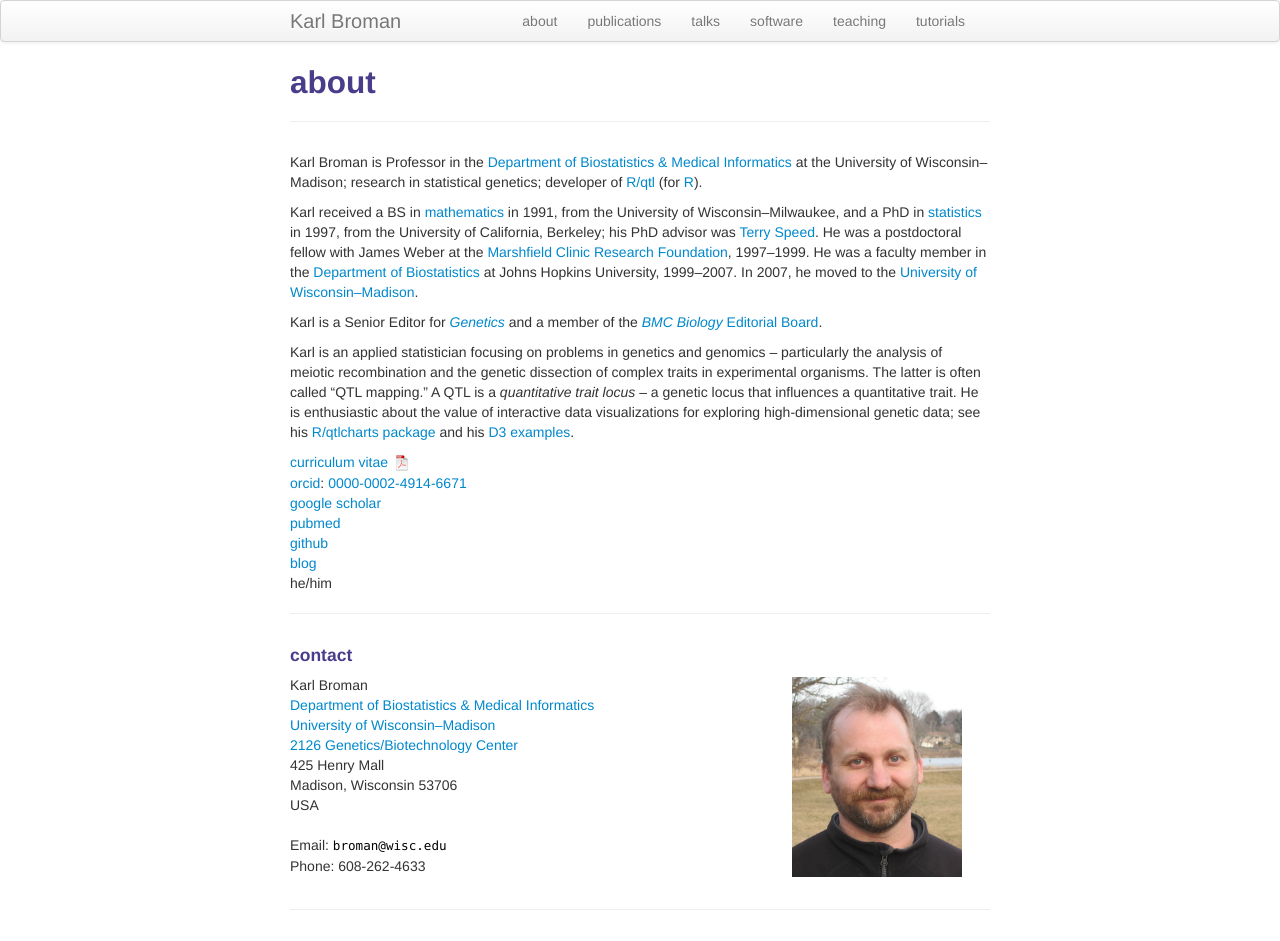
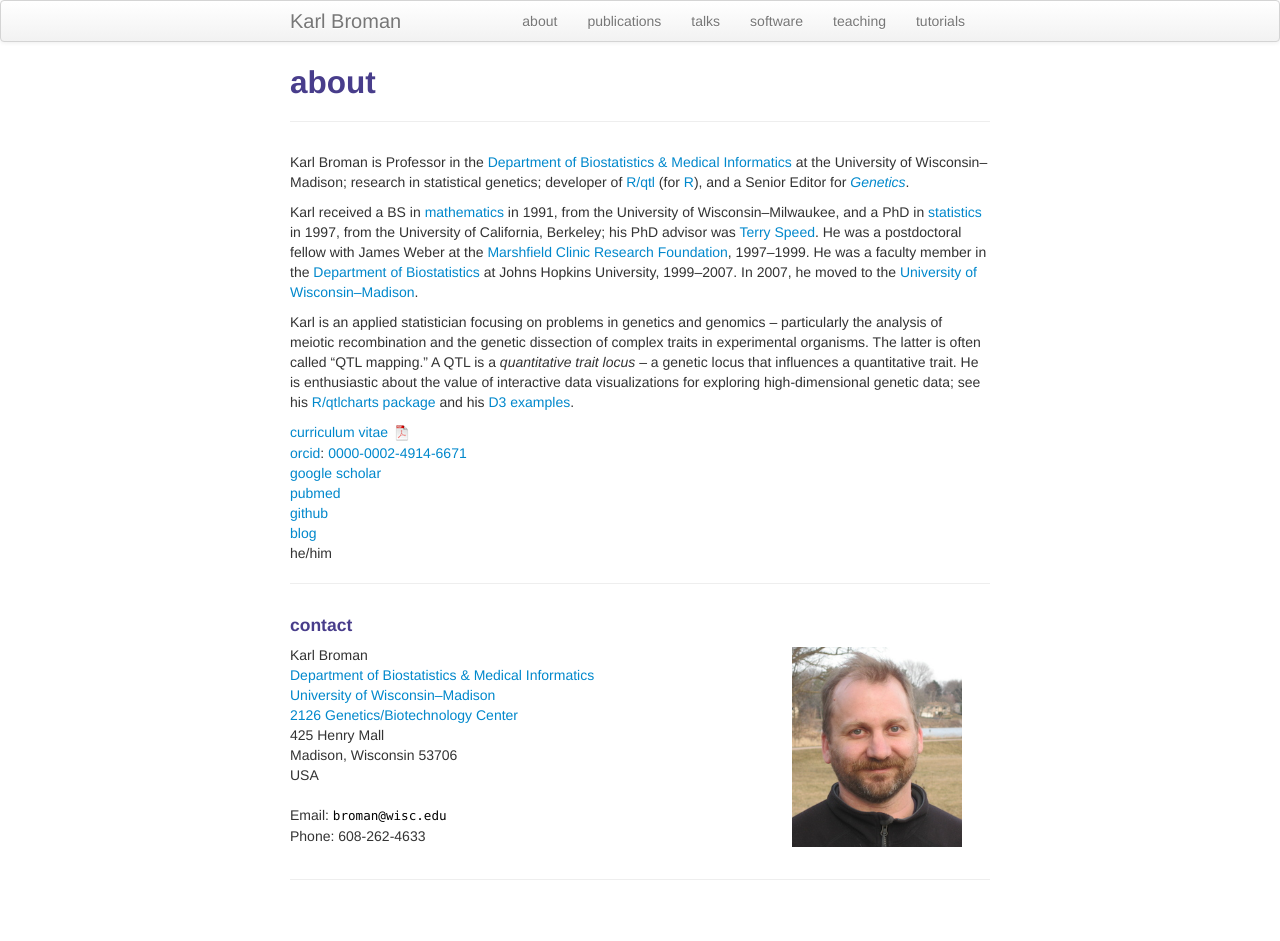
Before and after one commit to kbroman/kbroman.github.io, a Jekyll site: the page built from about.md, in a window 1280 px wide. Built offline with Jekyll 4.4.1, drawn with Linux system fonts in a browser that asks for light colours; after the commit the page ends 911 px from its top, so only the background shows below that.

Commit message:
about.md: revise comments re editor jobs

```diff
--- a/about.md
+++ b/about.md
@@ -22,10 +23,6 @@
 was a faculty member in the [Department of Biostatistics](https://www.jhsph.edu/departments/biostatistics/) at Johns
 Hopkins University, 1999&ndash;2007. In 2007, he moved to the
 [University of Wisconsin&ndash;Madison](https://www.wisc.edu).
-
-Karl is a Senior Editor for [_Genetics_](https://www.genetics.org) and
-a member of the [_BMC Biology_](https://bmcbiol.biomedcentral.com)
-[Editorial Board](https://bmcbiol.biomedcentral.com/about/editorial-board).
 
 Karl is an applied statistician focusing on problems in genetics and
 genomics &ndash; particularly the analysis of meiotic recombination and the
```
Also changed, not shown: other parts of about.md (+2 -1 lines).
